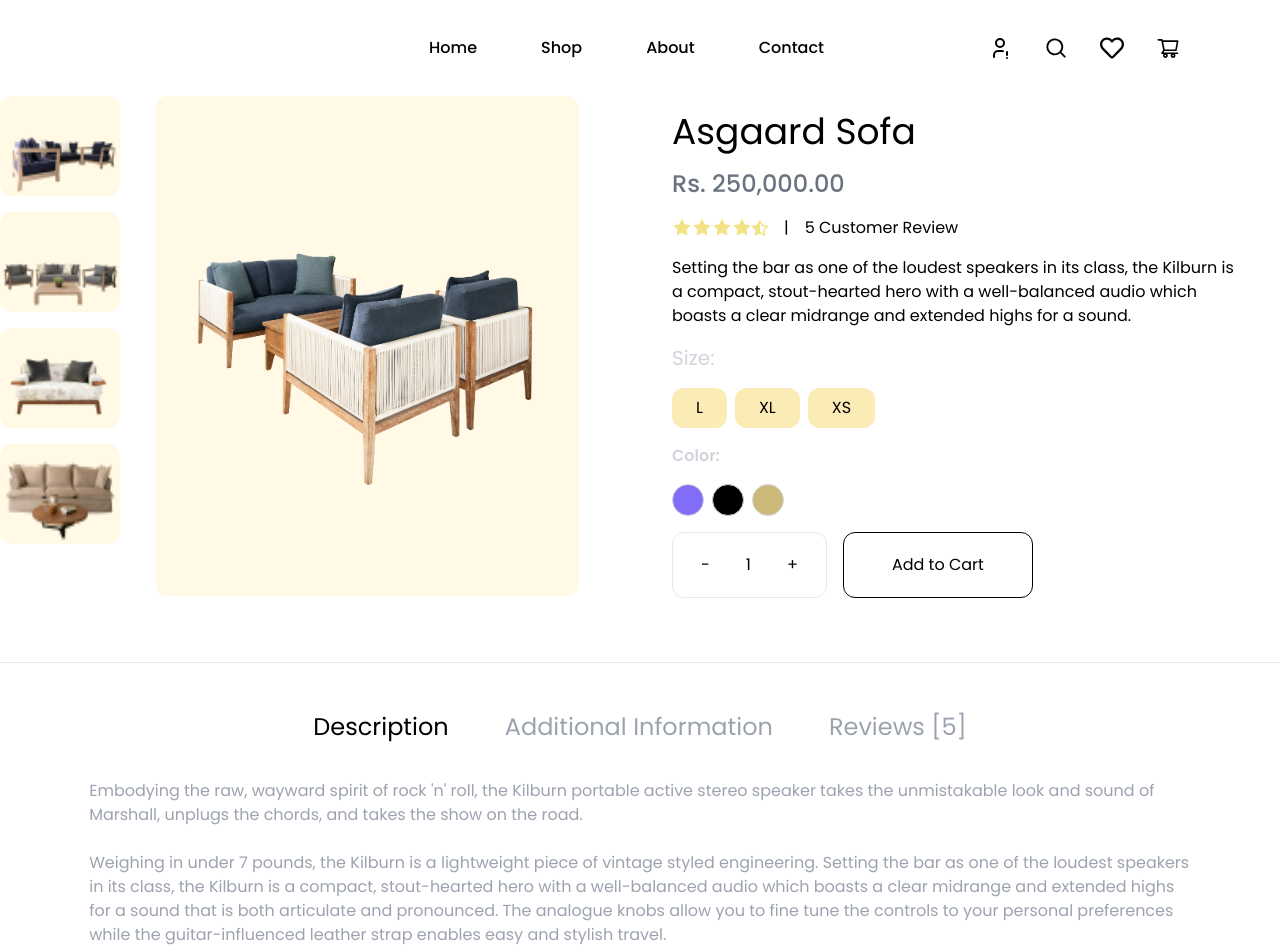
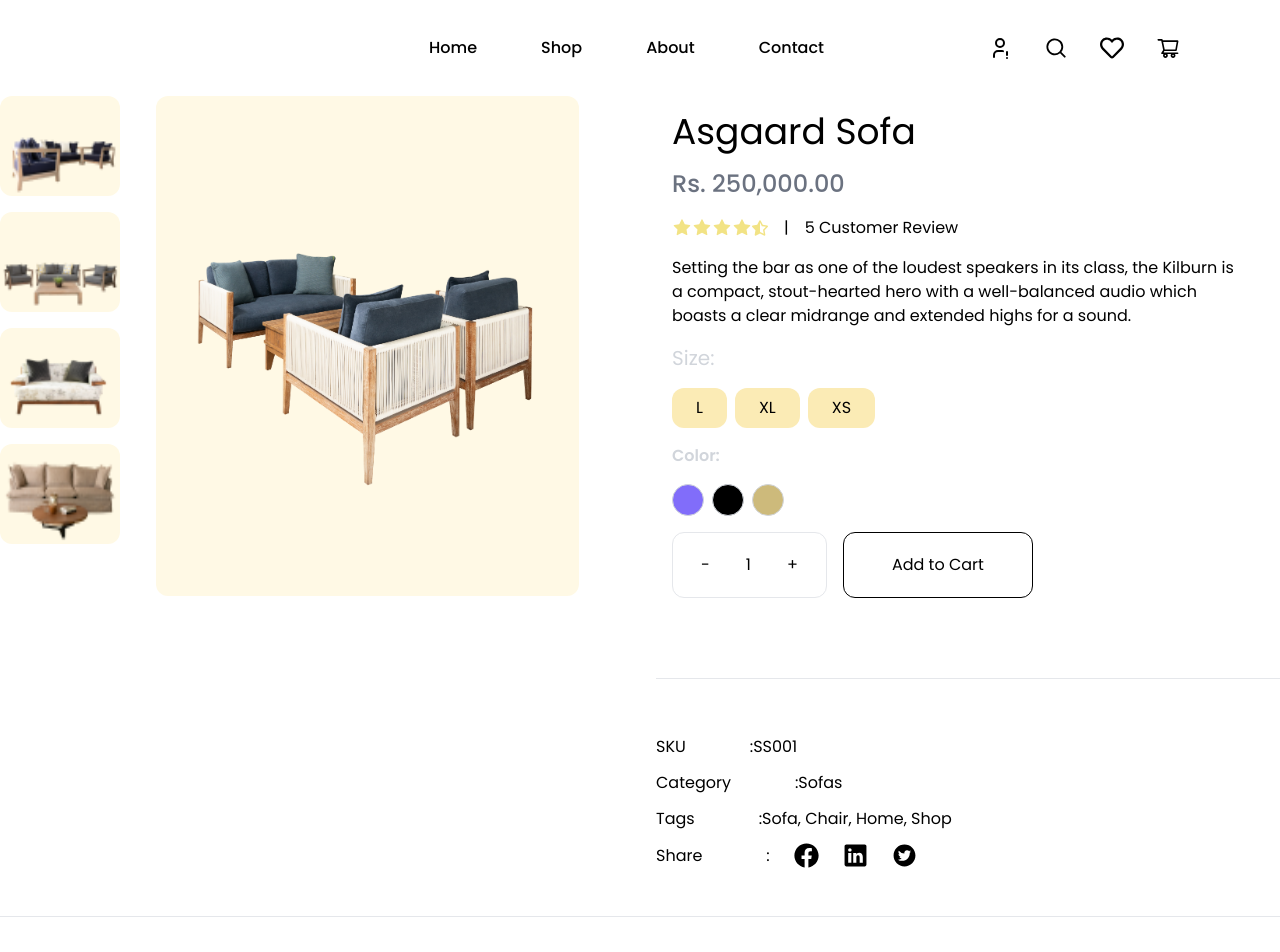
Before and after one commit to uneezaismail/ecommerce-hackathon, a Next.js app: page /productdetails in a window 1280 px wide. Shown: the top 952 px of the page. Built offline with nearby package versions, Linux system fonts and the light colour scheme.

Commit message:
corrected blog

```diff
--- a/src/app/page.tsx
+++ b/src/app/page.tsx
@@ -2,26 +2,19 @@ import Hero from "@/components/Hero";
 import HomeContact from "@/components/HomeContact";
 import NewArrivals from "@/components/NewArrivals";
 import Blog from "@/components/ourBlog";
-import Product from "@/components/product";
 import Table from "@/components/table";
 import TopPicks from "@/components/TopPicks";
-import ProductDetails from "./productdetails/page";
-import HomePage from "./blog/page";
 
 
 export default function Home() {
   return (
    <main className="">
-    {/* <Hero/>
+    <Hero/>
 <Table/>
 <TopPicks/>
 <NewArrivals/>
 <Blog/>
-<HomeContact/> */}
-
-
-{/* <ProductDetails/> */}
-<HomePage/>
+<HomeContact/>
 
 {/* <Product/> */}
    </main>
--- a/src/components/BlogCard.tsx
+++ b/src/components/BlogCard.tsx
@@ -1,3 +1,4 @@
+import Image from 'next/image';
 import React from 'react';
 import { FaTag } from 'react-icons/fa';
 import { ImUser } from 'react-icons/im';
@@ -13,7 +14,7 @@ const BlogCard: React.FC<BlogCardProps> = ({ image, category, title}) => {
   return (
     <div className="bg-white w-[350px] sm:w-[450px] md:w-[700px] lg:w-[700px] xl:w-[820px] rounded-lg space-y-4">
       {/* Blog Image */}
-      <img src={image} alt={title} className="rounded-xl w-full h-[300px] md:h-[400px] lg:h-[500px] object-cover" />
+      <Image src={image} alt={title} width={350} height={300}  className="rounded-xl w-full h-[300px] md:h-[400px] lg:h-[500px] object-cover" />
 
       {/* Meta Info */}
       <div className="flex items-center gap-4 mt-4 text-base  text-gray-400">
--- a/src/components/ProductData.tsx
+++ b/src/components/ProductData.tsx
@@ -142,8 +142,8 @@ const ProductData: React.FC = () => {
   return (
     <>
       {/* Main Product Details */}
-      <div className="space-y-10 md:space-y-16">
-        <div className="w-[330px] md:w-[500px] xl:w-[606px] sm:p-4 space-y-4">
+      <div className="space-y-10  md:space-y-16">
+        <div className="w-[350px] px-4 md:w-[500px] xl:w-[606px] sm:p-4 space-y-4">
           <h1 className="text-4xl mb-2">Asgaard Sofa</h1>
           <p className="text-2xl text-gray-500 font-medium">Rs. 250,000.00</p>
           <div className="flex items-center gap-x-4 gap-y-6">
@@ -204,7 +204,40 @@ const ProductData: React.FC = () => {
             </button>
           </div>
         </div>
+        <div className="space-y-6 md:space-y-14">
+      <hr />
+<div className="flex flex-col justify-between gap-y-3">
+        <div className="flex items-center gap-x-16">
+          <span>SKU</span>
+          <span>:SS001</span>
+        </div>
+        <div className="flex items-center gap-x-16">
+          <span>Category</span>
+          <span>:Sofas</span>
+        </div>
+        <div className="flex items-center gap-x-16">
+          <span>Tags</span>
+          <span>:Sofa, Chair, Home, Shop</span>
+        </div>
+        <div className="flex items-center gap-x-16">
+          <span>Share</span>
+          <span className="flex items-center gap-x-6">
+            :{" "}
+            <span>
+              <FaFacebook size={25}/>
+            </span>{" "}
+            <span>
+              <IoLogoLinkedin size={25}/>
+            </span>{" "}
+            <span>
+              <AiFillTwitterCircle size={25}/>
+            </span>
+          </span>
+        </div>
+        </div>
       </div>
+      </div>
+
 
       {/* Cart Modal */}
       {showCart && (
--- a/src/components/ProductDescription.tsx
+++ b/src/components/ProductDescription.tsx
@@ -14,7 +14,7 @@ const ProductDescription = () => {
 
     {/* Description Text */}
     <div className='w-full md:w-[90%] text-gray-400 mx-auto space-y-6 text-center sm:text-left'>
-      <p>Embodying the raw, wayward spirit of rock 'n' roll, the Kilburn portable active stereo speaker takes the unmistakable look and sound of Marshall, unplugs the chords, and takes the show on the road.</p>
+      <p>Embodying the raw, wayward spirit of rock &apos;n&apos; roll, the Kilburn portable active stereo speaker takes the unmistakable look and sound of Marshall, unplugs the chords, and takes the show on the road.</p>
       <p>Weighing in under 7 pounds, the Kilburn is a lightweight piece of vintage styled engineering. Setting the bar as one of the loudest speakers in its class, the Kilburn is a compact, stout-hearted hero with a well-balanced audio which boasts a clear midrange and extended highs for a sound that is both articulate and pronounced. The analogue knobs allow you to fine tune the controls to your personal preferences while the guitar-influenced leather strap enables easy and stylish travel.</p>
     </div>
 
--- a/src/components/Subtotal.tsx
+++ b/src/components/Subtotal.tsx
@@ -3,7 +3,7 @@ import React from 'react'
 const Subtotal = () => {
   return (
 
-    <div className='w-[90%] mx:2 md:bg-pink-200 md:mx-auto sm:w-[400px] md:w-[500px] mx-auto lg:w-[508px] h-fit xl:w-[608px] py-9 lg:pb-14 lg:py-20 lg:px-9 space-y-9'>
+    <div className='w-[90%] mx:2 md:mx-auto sm:w-[400px] md:w-[500px] mx-auto lg:w-[508px] h-fit xl:w-[608px] py-9 lg:pb-14 lg:py-20 lg:px-9 space-y-9'>
         <div className=' xl:w-[533px] space-y-9'>
             <div className='flex flex-col gap-y-5'>
                 <div className='flex items-center justify-between'><span className='text-2xl font-medium'>Product</span><span className='text-2xl font-medium'>Subtotal</span></div>
--- a/src/components/TopPicks.tsx
+++ b/src/components/TopPicks.tsx
@@ -1,6 +1,7 @@
 import React from "react";
 import Card from "./Card";
 import { topPick } from "./data";
+import Link from "next/link";
 
 const TopPicks = () => {
   return (
@@ -29,9 +30,9 @@ const TopPicks = () => {
 
       {/* View More Button */}
       <div className="flex items-center justify-center">
-        <button className="font-poppins text-xl font-medium border-b-2 border-black pb-2 md:pb-5">
+       <Link href={"/productdetails"}> <button className="font-poppins text-xl font-medium border-b-2 border-black pb-2 md:pb-5">
           View More
-        </button>
+        </button></Link>
       </div>
     </section>
   );
--- a/src/components/ourBlog.tsx
+++ b/src/components/ourBlog.tsx
@@ -10,9 +10,9 @@ const Blog = () => {
     <section className="w-full h-fit py-14 px-2 sm:px-6 md:px-8 lg:px-[20px] xl:px-[50px] space-y-16 ">
     {/* Heading Section */}
     <div className="flex flex-col items-center gap-y-3 text-center">
-      <h4 className="text-4xl font-medium">Top Picks For You</h4>
+      <h4 className="text-4xl font-medium">Our Blogs</h4>
       <p className="font-medium text-gray-500">
-        Find a bright idea to suit your taste with our great selection of suspension, floor, and table lights.
+      Find a bright ideal to suit your taste with our great selection
       </p>
     </div>
     <div className="grid mx-auto grid-cols-1 sm:grid-cols-2 lg:grid-cols-3 gap-y-16 gap-4 md:gap-6 xl-gap-8">
@@ -23,7 +23,7 @@ const Blog = () => {
         </div>
         <div className='flex items-center flex-col gap-y-4'>
           <h4 className='text-xl font-poppins'>Going all-in with millennial design</h4>
-          <Link href={"/"}> <button className='text-2xl font-medium border-b-2 border-b-black pb-2'>Read More</button>
+          <Link href={"/blog"}> <button className='text-2xl font-medium border-b-2 border-b-black pb-2'>Read More</button>
           </Link>
           <div className='flex items-center gap-x-5 font-poppins'><p className='flex items-center font-light gap-x-2'><span><GoClock /></span><span>5 min</span></p><p className='flex items-center font-light gap-x-2'><span><CiCalendar /></span><span>12 <sup>th</sup></span><span>Oct 2022</span></p></div>
         </div>
@@ -32,9 +32,9 @@ const Blog = () => {
     </div>
 
     <div className="flex items-center justify-center">
-        <button className="text-xl font-medium border-b-2 border-black pb-2 md:pb-5 font-poppins">
+        <Link href={"/blog"}><button className="text-xl font-medium border-b-2 border-black pb-2 md:pb-5 font-poppins">
           View More
-        </button>
+        </button></Link>
       </div>
     </section>
   )
```
Also changed, not shown: src/app/blog/page.tsx (+8 -7 lines).
